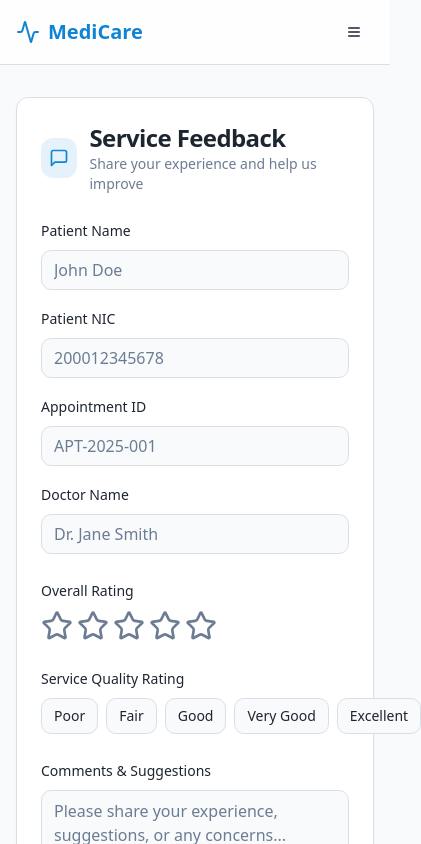
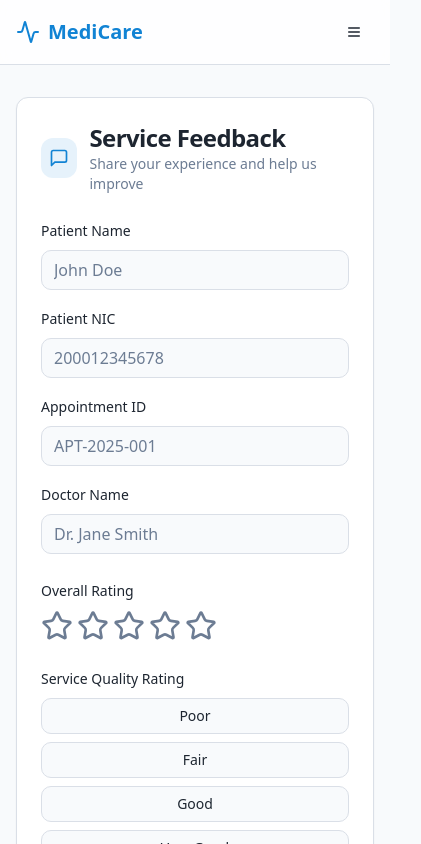
Before and after one commit to KMSVKaluwila/MediCare, a React (Vite) app: page /feedback in a window 390 px wide. Shown: the top 844 px of the page, 421 px wide, since content can reach past the window. Built offline with nearby package versions, Linux system fonts and the light colour scheme; the HTML template or start-up script is replaced by a standard one.

Commit message:
improve mobile layout for rating & quality buttons

```diff
--- a/src/pages/Feedback.tsx
+++ b/src/pages/Feedback.tsx
@@ -184,13 +184,14 @@ const Feedback = () => {
                   <FormItem>
                     <FormLabel>Service Quality Rating</FormLabel>
                     <FormControl>
-                      <div className="flex gap-2">
+                      <div className="flex flex-wrap gap-2">
                         {["Poor", "Fair", "Good", "Very Good", "Excellent"].map((quality) => (
                           <Button
                             key={quality}
                             type="button"
                             variant={field.value === quality ? "default" : "outline"}
                             size="sm"
+                            className="w-full md:w-auto"
                             onClick={() => field.onChange(quality)}
                           >
                             {quality}
```
